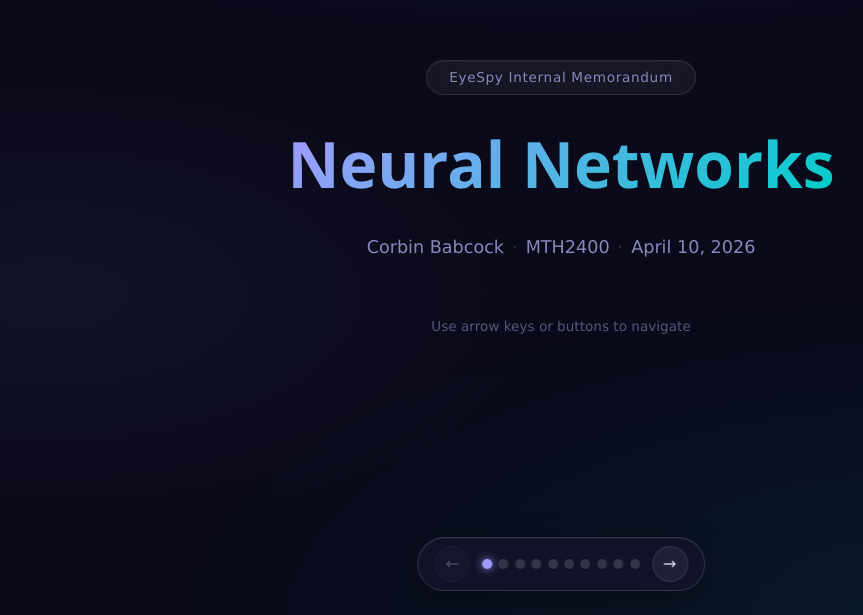
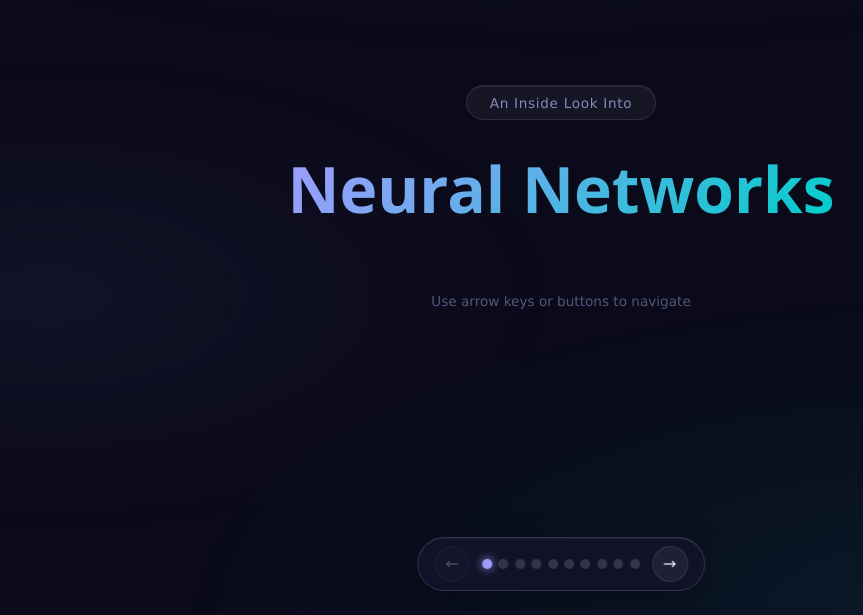
Before and after one commit to Temperdox/neural_network, a website built with webpack: page index.html in a window 1280 px wide. Shown: the part 185-800 px from the top of the page, without its empty margins (79-942 px from the left). Built offline with nearby package versions, Linux system fonts and the light colour scheme.

Commit message:
Update index.html
Edited title page for general use

```diff
--- a/index.html
+++ b/index.html
@@ -26,15 +26,8 @@
   <!-- ===== SLIDE 1: Title ===== -->
   <section class="slide active" data-slide="0">
     <div class="slide-content title-slide">
-      <div class="title-badge">EyeSpy Internal Memorandum</div>
+      <div class="title-badge">An Inside Look Into</div>
       <h1>Neural Networks</h1>
-      <p class="title-meta">
-        <span>Corbin Babcock</span>
-        <span class="sep">&middot;</span>
-        <span>MTH2400</span>
-        <span class="sep">&middot;</span>
-        <span>April 10, 2026</span>
-      </p>
       <p class="title-prompt">Use arrow keys or buttons to navigate</p>
     </div>
   </section>
```
